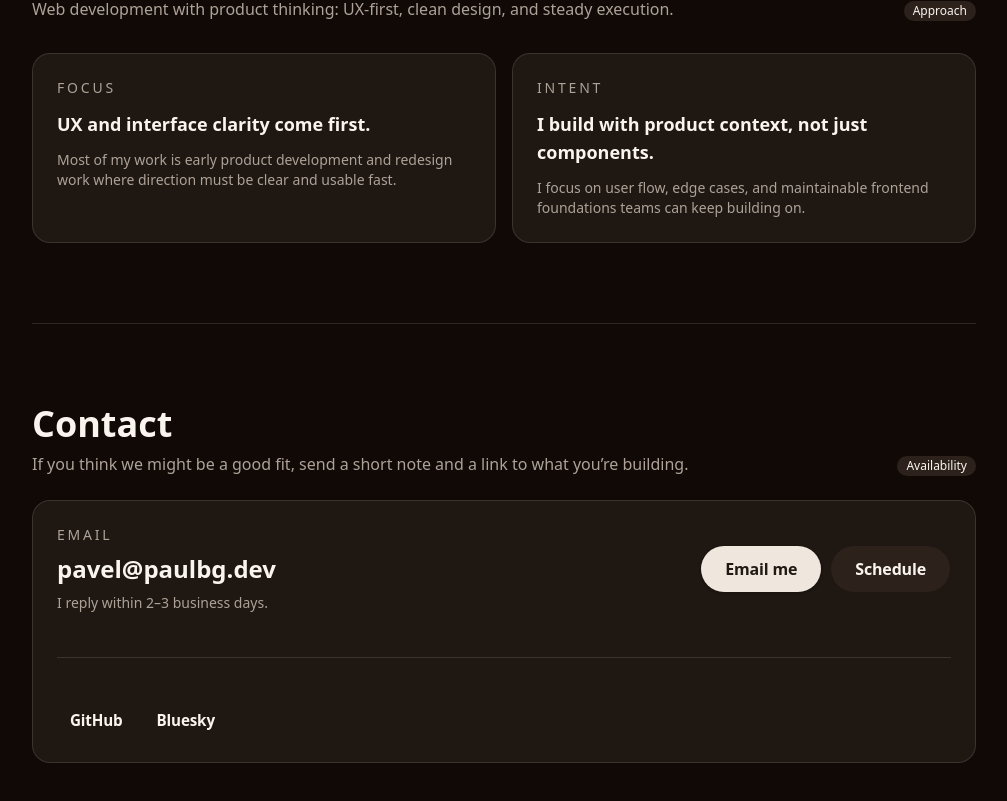
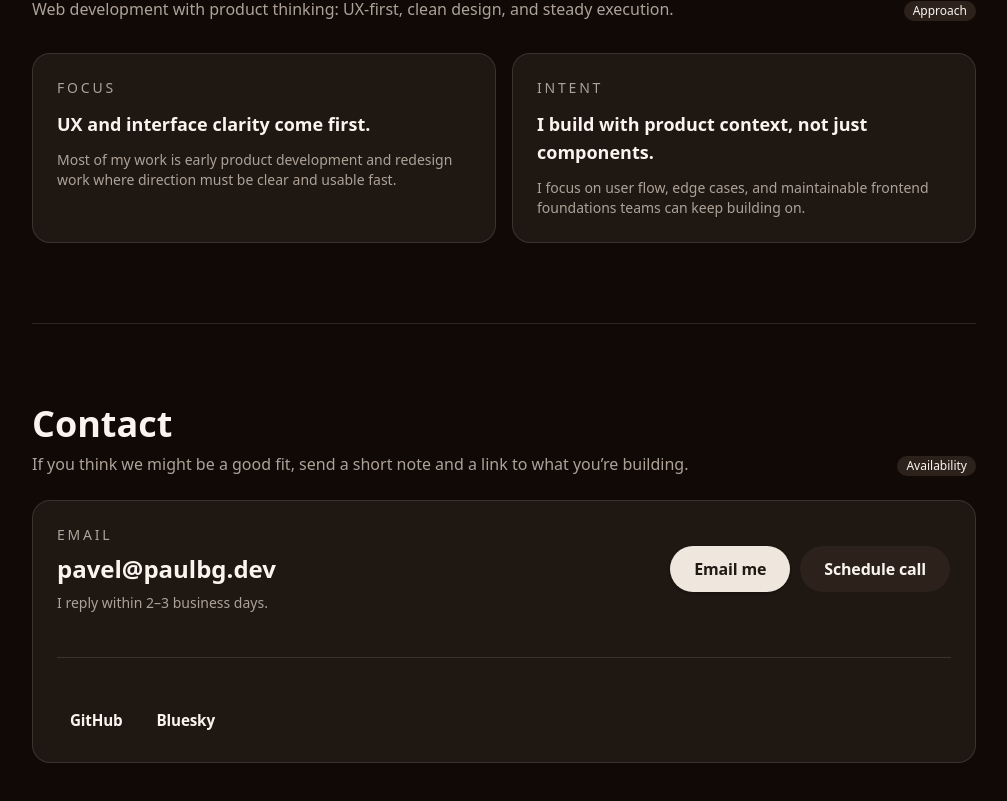
Before and after one commit to paulbgtr/paulbg.dev, a Next.js app: page / in a window 1280 px wide. Shown: the part 3511-4312 px from the top of the page, without its empty margins (136-1143 px from the left). Built offline with nearby package versions, Linux system fonts and the light colour scheme.

Commit message:
Update contact call links

```diff
--- a/components/contact.tsx
+++ b/components/contact.tsx
@@ -45,7 +45,7 @@ export const Contact = () => {
               <Link href="mailto:pavel@paulbg.dev">Email me</Link>
             </Button>
             <Button asChild variant="secondary" size="lg">
-              <Link href="https://cal.eu/pbgtr">Schedule</Link>
+              <Link href="https://cal.eu/pbgtr">Schedule call</Link>
             </Button>
           </div>
         </div>
@@ -57,7 +57,7 @@ export const Contact = () => {
             </Link>
           </Button>
           <Button asChild variant="ghost" size="sm">
-            <Link href="https://pbgtr.bsky.social/" aria-label="X">
+            <Link href="https://pbgtr.bsky.social/" aria-label="Bluesky">
               Bluesky
             </Link>
           </Button>
```
